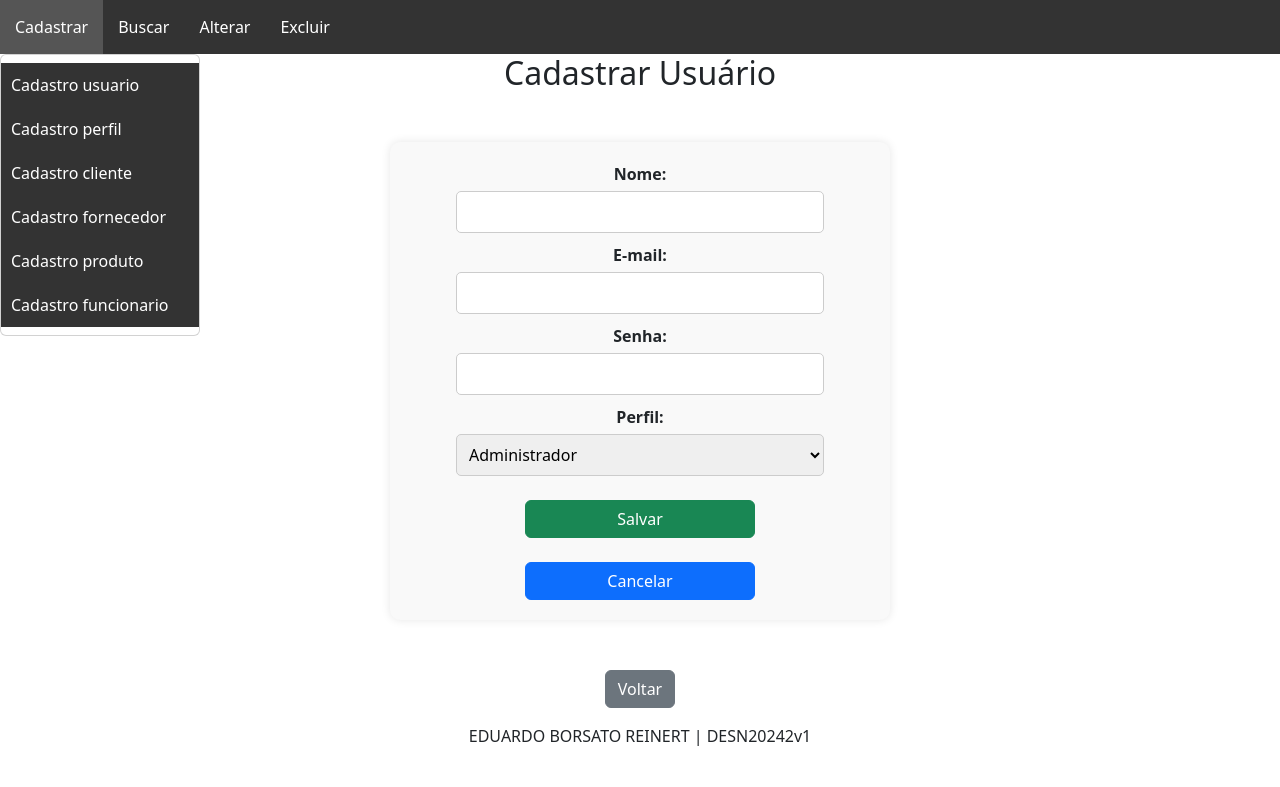
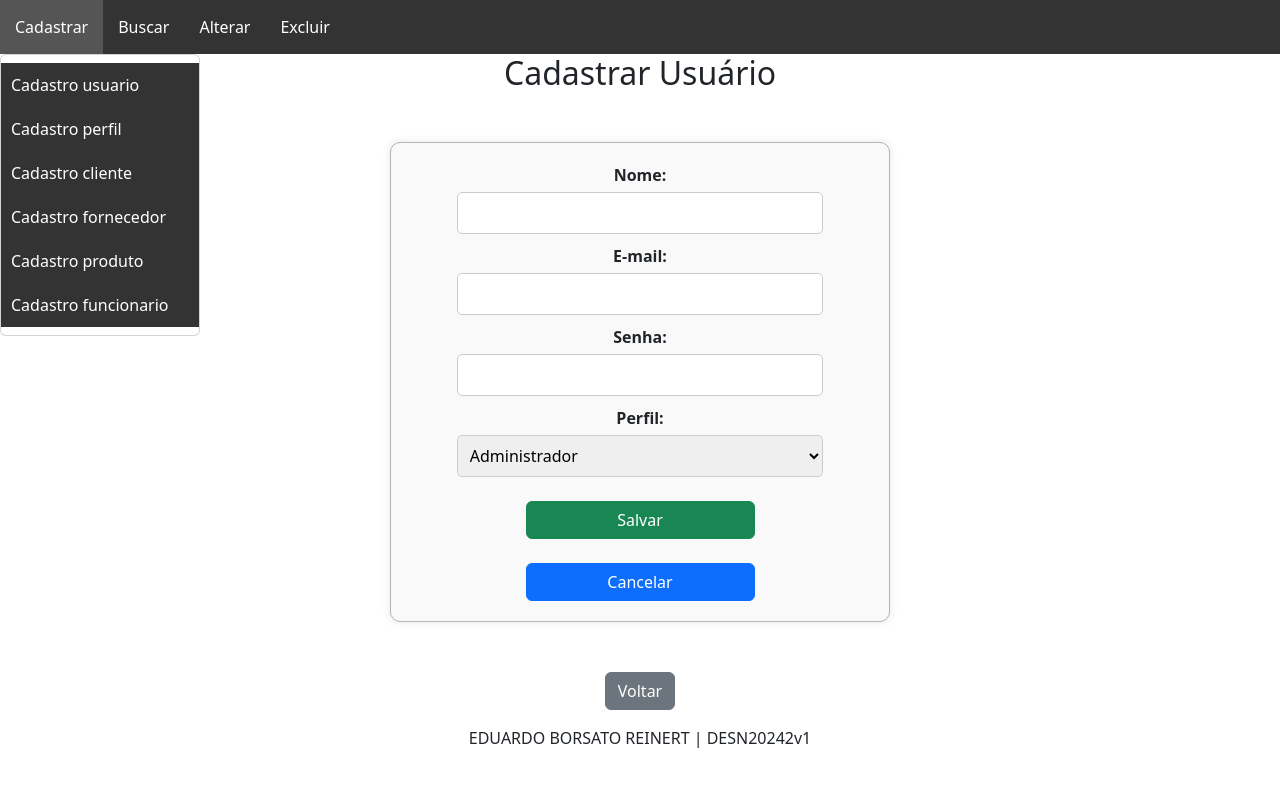
Before and after one commit to eduardoreinert/eduardo_reinert_prova, a PHP site: page /cadastro_usuario.php in a window 1280 px wide. Shown: the top 787 px of the page. Run offline with PHP 8.4, Linux system fonts and the light colour scheme; a user stored in the database is signed in; data comes from the database, SQL or seed files in the repository.

Commit message:
cadastro de usuario
pequena mudança visual no formulario

```diff
--- a/cadastro_usuario.php
+++ b/cadastro_usuario.php
@@ -103,7 +103,7 @@
         </ul>
     </nav>
     <h2 align="center">Cadastrar Usuário</h2>
-    <form action="cadastro_usuario.php" method="POST">
+    <form class="border border-dark-subtle" action="cadastro_usuario.php" method="POST">
         <label for="nome">Nome:</label>
         <input type="text" id="nome" name="nome" onkeypress="return apenasLetras(event)" required>
 
```
